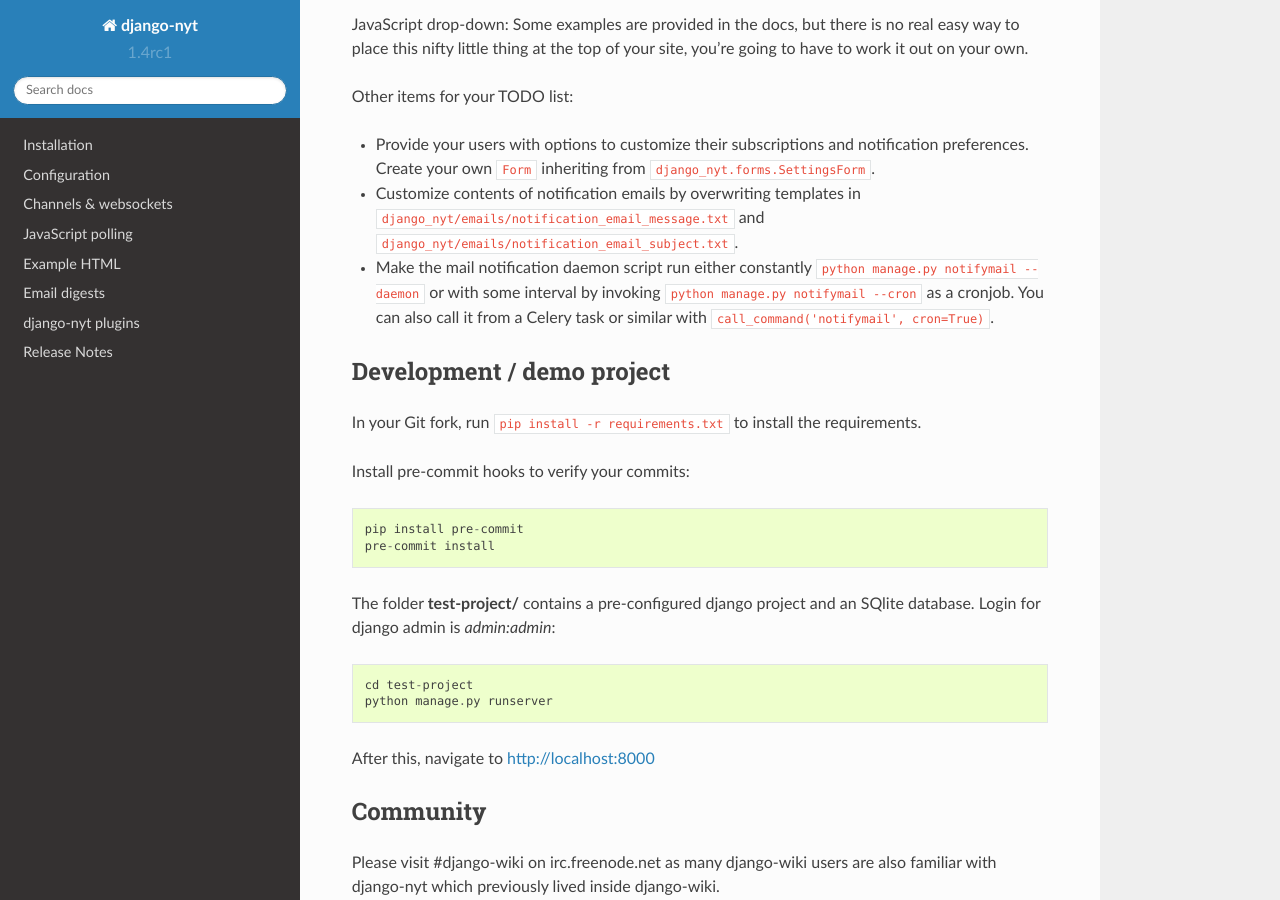
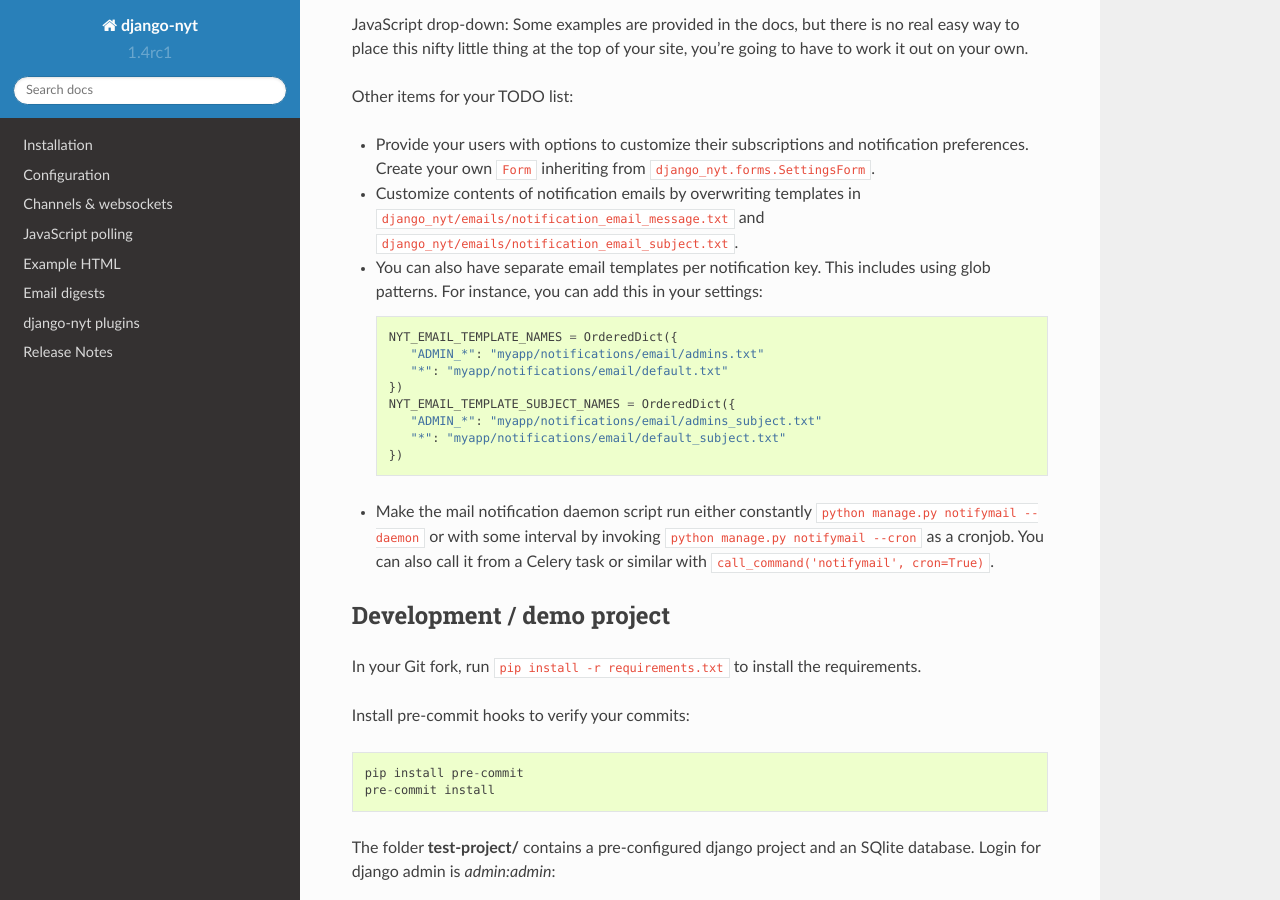
Before and after one commit to django-wiki/django-nyt, a Sphinx documentation site: the page built from docs/index.rst, in a window 1280 px wide and 900 px high, scrolled down 2318 px. Built offline with Sphinx 7.4.7 and the Read the Docs theme 2.0.0, drawn with Linux system fonts in a browser that asks for light colours; pages that are not in the unit, such as notebooks, are missing from menus.

Commit message:
Add documentation (README and release notes)

```diff
--- a/README.rst
+++ b/README.rst
@@ -97,16 +97,31 @@
 
 Other items for your TODO list:
 
--  Provide your users with options to customize their subscriptions and
-   notification preferences. Create your own ``Form`` inheriting from
-   ``django_nyt.forms.SettingsForm``.
--  Customize contents of notification emails by overwriting templates in
-   ``django_nyt/emails/notification_email_message.txt`` and
-   ``django_nyt/emails/notification_email_subject.txt``.
--  Make the mail notification daemon script run either constantly
-   ``python manage.py notifymail --daemon`` or with some interval by invoking
-   ``python manage.py notifymail --cron`` as a cronjob. You can also call it
-   from a Celery task or similar with ``call_command('notifymail', cron=True)``.
+- Provide your users with options to customize their subscriptions and
+  notification preferences. Create your own ``Form`` inheriting from
+  ``django_nyt.forms.SettingsForm``.
+- Customize contents of notification emails by overwriting templates in
+  ``django_nyt/emails/notification_email_message.txt`` and
+  ``django_nyt/emails/notification_email_subject.txt``.
+- You can also have separate email templates per notification key.
+  This includes using glob patterns.
+  For instance, you can add this in your settings:
+
+  .. code-block:: python
+
+     NYT_EMAIL_TEMPLATE_NAMES = OrderedDict({
+        "ADMIN_*": "myapp/notifications/email/admins.txt"
+        "*": "myapp/notifications/email/default.txt"
+     })
+     NYT_EMAIL_TEMPLATE_SUBJECT_NAMES = OrderedDict({
+        "ADMIN_*": "myapp/notifications/email/admins_subject.txt"
+        "*": "myapp/notifications/email/default_subject.txt"
+     })
+
+- Make the mail notification daemon script run either constantly
+  ``python manage.py notifymail --daemon`` or with some interval by invoking
+  ``python manage.py notifymail --cron`` as a cronjob. You can also call it
+  from a Celery task or similar with ``call_command('notifymail', cron=True)``.
 
 
 Development / demo project
```
Also changed, not shown: docs/release_notes.rst (+14 -0 lines).
